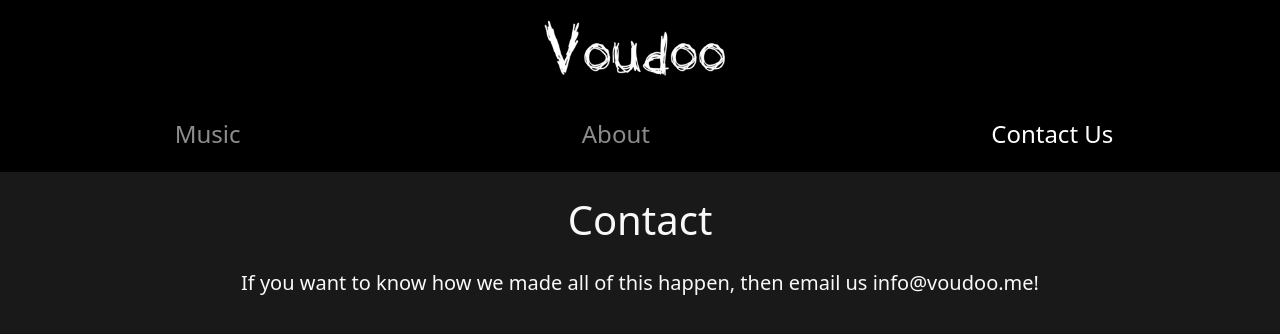
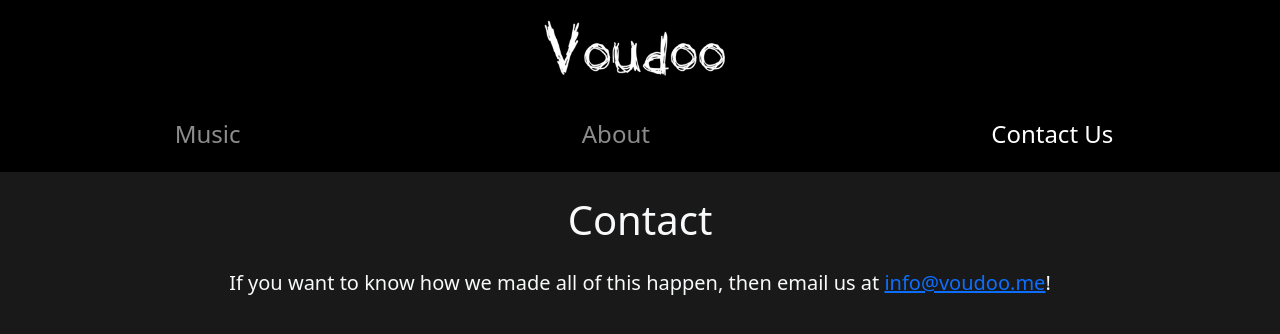
Before and after one commit to qtchaos/voudoo, a Flask app: page /contact in a window 1280 px wide. Shown: the top 334 px of the page. Run offline with Flask 2, Linux system fonts and the light colour scheme; some libraries are stand-ins or nearby versions.

Commit message:
Update contact.html

```diff
--- a/templates/contact.html
+++ b/templates/contact.html
@@ -27,7 +27,7 @@
     <div class="container">
         <div class="m-4 fs-5 text-light">
             <h1 class="my-4" style="text-align:center">Contact</h1>
-            <p style="text-align:center">If you want to know how we made all of this happen, then email us {{ email }}!</p>
+            <p style="text-align:center">If you want to know how we made all of this happen, then email us at <!-- email_off--><a href="mailto:info@voudoo.me">info@voudoo.me</a><!--/email_off-->!</p>
         </div>
     </div>
 
```
